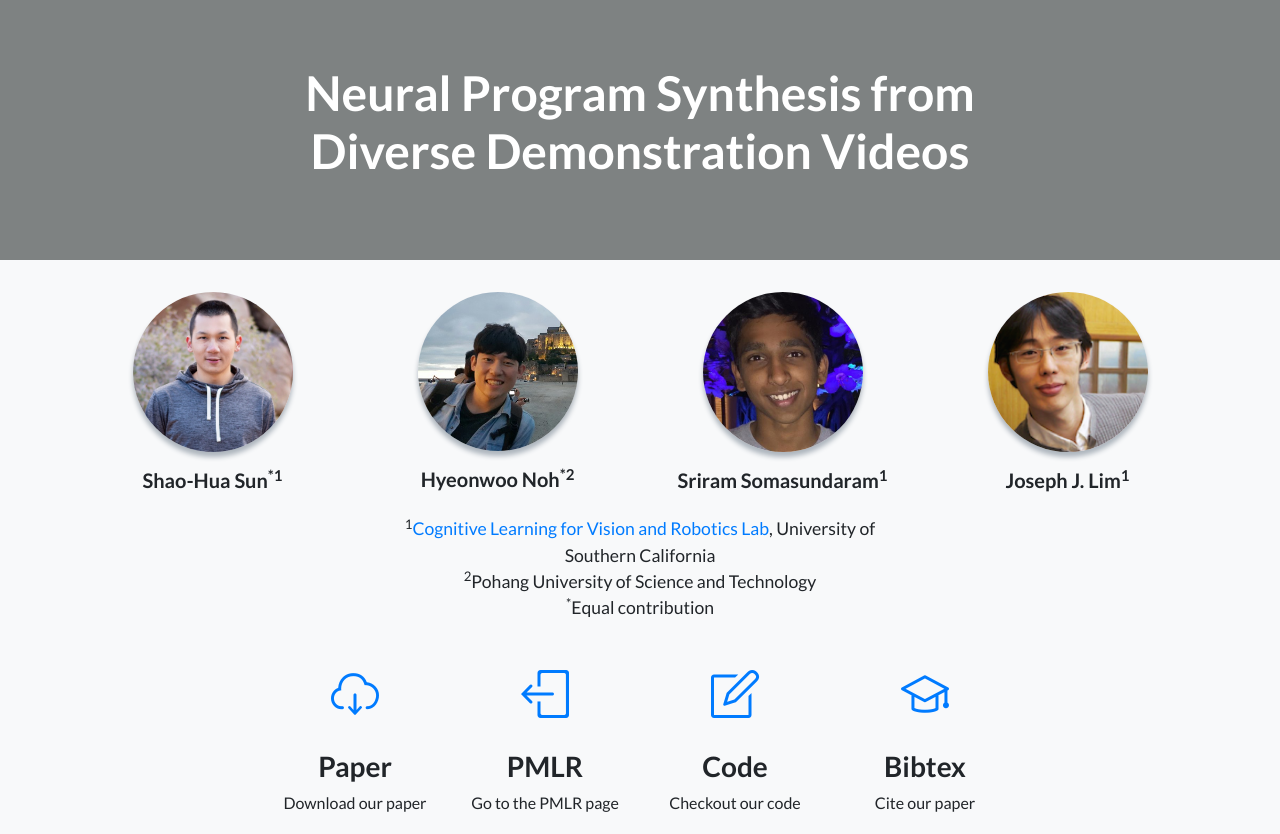
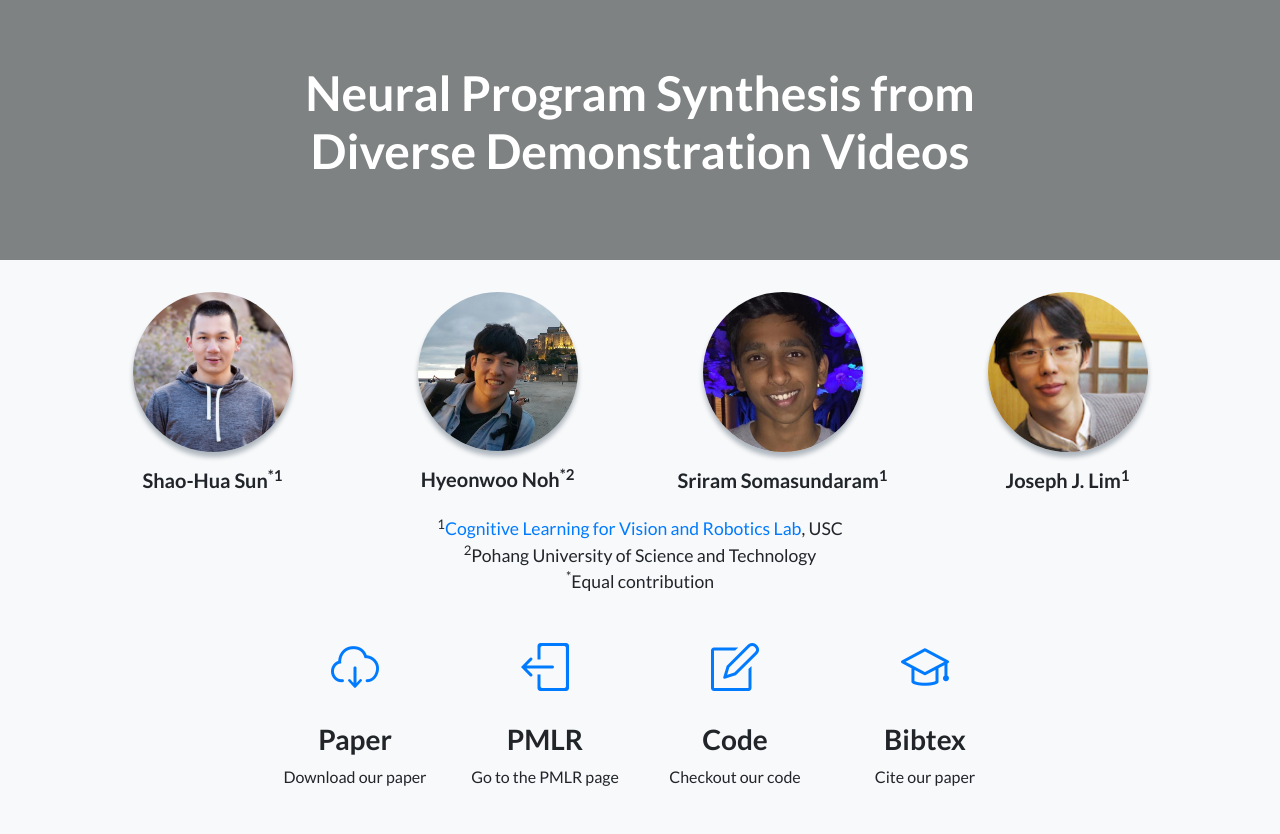
Before and after one commit to shaohua0116/demo2program, a website: page index.html in a window 1280 px wide. Shown: the top 834 px of the page. Drawn offline with Linux system fonts and the light colour scheme.

Commit message:
add clvr

```diff
--- a/index.html
+++ b/index.html
@@ -99,7 +99,7 @@
       <div class="row">
           <div class="offset-lg-3 col-lg-6 padtop">
               <span class="align-middle">
-                  <p class="mylead2"><sup>1</sup><a href="https://clvrai.com/">Cognitive Learning for Vision and Robotics Lab</a>, University of Southern California<br>
+                  <p class="mylead2"><sup>1</sup><a href="https://clvrai.com/">Cognitive Learning for Vision and Robotics Lab</a>, USC<br>
                   <sup>2</sup>Pohang University of Science and Technology<br>
                   <sup>*</sup>Equal contribution</p>
               </span>
```
